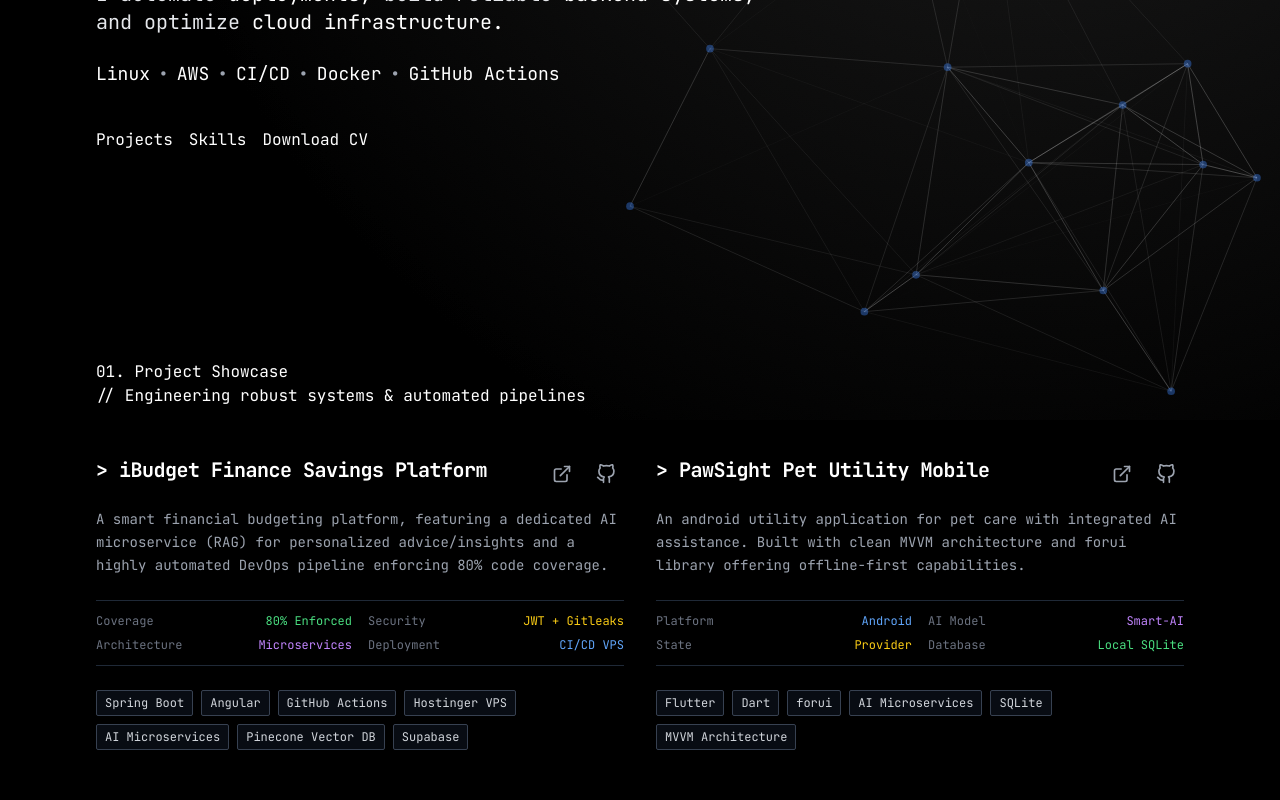
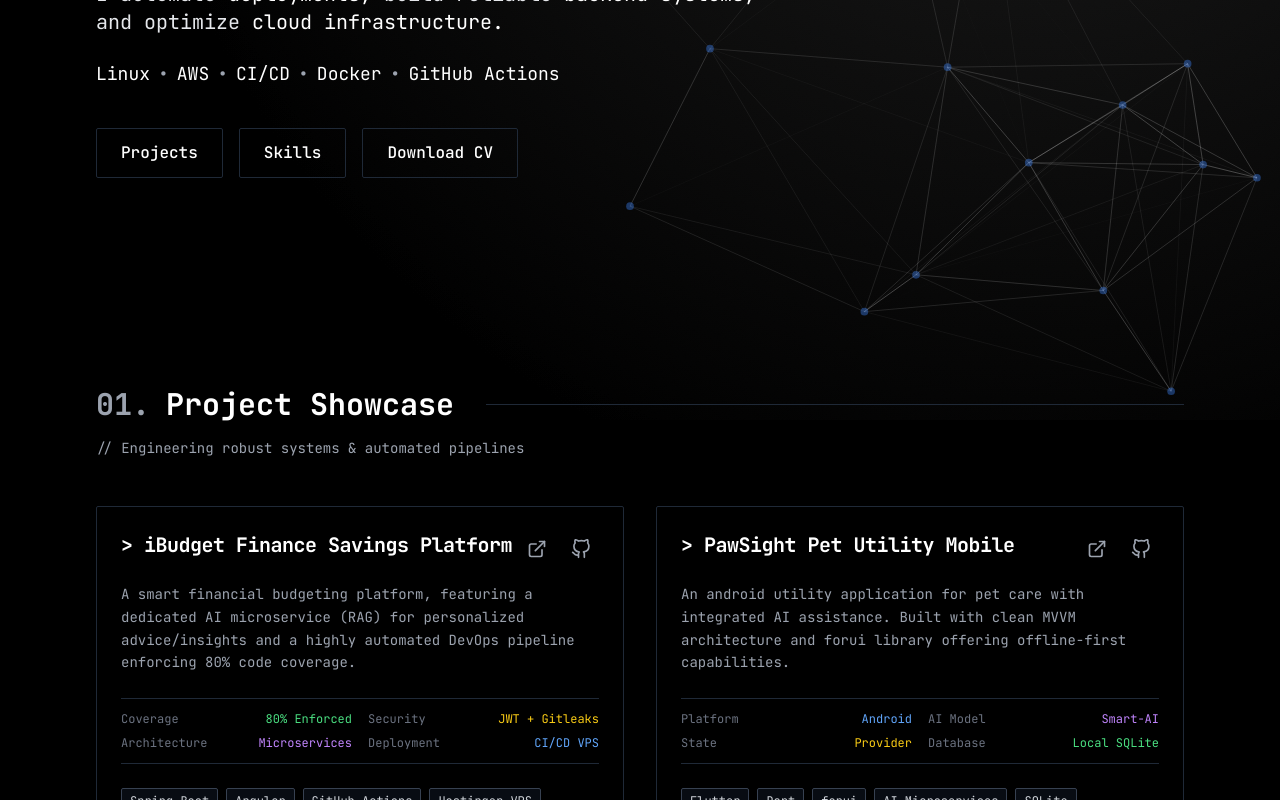
Before and after one commit to mejares-jamesmichael/kaelvxdev-web-space, a SvelteKit app: page / in a window 1280 px wide. Shown: the part 380-1180 px from the top of the page. Built offline with nearby package versions, Linux system fonts and the light colour scheme.

Commit message:
color system

```diff
--- a/src/app.css
+++ b/src/app.css
@@ -2,6 +2,42 @@
 @tailwind base;
 @tailwind components;
 @tailwind utilities;
+
+/* ========================================
+   DESIGN SYSTEM - Neo-Terminal Theme
+   ======================================== */
+
+:root {
+  /* Colors - Monochrome Gray Theme */
+  --color-primary: #9ca3af;        /* gray-400 */
+  --color-secondary: #6b7280;      /* gray-500 */
+  --color-success: #4ade80;        /* green-400 */
+  --color-accent: #d1d5db;         /* gray-300 */
+
+  /* Borders */
+  --border-default: #1f2937;       /* gray-800 */
+  --border-hover: rgba(156, 163, 175, 0.4); /* gray-400/40 */
+
+  /* Backgrounds */
+  --bg-card: rgba(0, 0, 0, 0.5);
+  --bg-card-hover: rgba(0, 0, 0, 0.7);
+
+  /* Shadows & Glows - Subtle Gray */
+  --glow-sm: 0 0 20px rgba(156, 163, 175, 0.1);
+  --glow-md: 0 0 30px rgba(156, 163, 175, 0.15);
+  --glow-lg: 0 0 40px rgba(156, 163, 175, 0.2);
+
+  /* Spacing */
+  --section-spacing: 5rem;  /* py-20 */
+  --section-gap: 3rem;      /* mb-12 */
+
+  /* Border Radius */
+  --radius-sm: 0.125rem;    /* rounded-sm */
+
+  /* Transitions */
+  --transition-default: all 300ms ease-out;
+  --transition-slow: all 500ms ease-out;
+}
 
 body {
   background-color: #000000;
@@ -9,11 +45,76 @@ body {
   font-family: 'JetBrains Mono', monospace;
 }
 
-/* Ensure font rendering is crisp */
 html {
   -webkit-font-smoothing: antialiased;
   -moz-osx-font-smoothing: grayscale;
   scroll-behavior: smooth;
+}
+
+/* ========================================
+   COMPONENT UTILITIES
+   ======================================== */
+
+@layer components {
+  /* Card Base */
+  .card {
+    @apply p-6 border rounded-sm bg-black/50;
+    border-color: var(--border-default);
+    transition: var(--transition-default);
+  }
+
+  .card:hover {
+    border-color: var(--border-hover);
+    box-shadow: var(--glow-md);
+    transform: translateY(-4px);
+  }
+
+  /* Section Header Pattern */
+  .section-header {
+    @apply text-3xl font-bold text-white mb-4 font-mono flex items-center gap-4;
+  }
+
+  .section-number {
+    @apply text-gray-400;
+  }
+
+  .section-divider {
+    @apply h-px bg-gray-800 flex-grow ml-4;
+  }
+
+  .section-description {
+    @apply text-gray-400 font-mono text-sm;
+  }
+
+  /* Button Base */
+  .btn {
+    @apply px-6 py-3 border rounded-sm font-medium font-mono transition-all duration-300;
+    border-color: var(--border-default);
+  }
+
+  .btn:hover {
+    @apply bg-white text-black;
+    border-color: #ffffff;
+  }
+
+  /* Glow Effect - Subtle Gray */
+  .glow-card {
+    position: relative;
+  }
+
+  .glow-card::before {
+    content: '';
+    position: absolute;
+    inset: 0;
+    background: linear-gradient(135deg, rgba(156, 163, 175, 0), rgba(107, 114, 128, 0));
+    transition: var(--transition-slow);
+    pointer-events: none;
+    border-radius: var(--radius-sm);
+  }
+
+  .glow-card:hover::before {
+    background: linear-gradient(135deg, rgba(156, 163, 175, 0.03), rgba(107, 114, 128, 0.03));
+  }
 }
 
 @layer utilities {
@@ -25,7 +126,19 @@ html {
     background-size: 200% 200%;
     animation: gradient 3s ease infinite;
   }
+
+  .animate-fade-in {
+    animation: fadeIn 1s ease-out forwards;
+  }
+
+  .animate-slide-up {
+    animation: slideUp 1s ease-out forwards;
+  }
 }
+
+/* ========================================
+   ANIMATIONS
+   ======================================== */
 
 @keyframes blink {
   0%, 50% { opacity: 1; }
@@ -36,6 +149,26 @@ html {
   0%, 100% { background-position: 0% 50%; }
   50% { background-position: 100% 50%; }
 }
+
+@keyframes fadeIn {
+  from { opacity: 0; }
+  to { opacity: 1; }
+}
+
+@keyframes slideUp {
+  from {
+    opacity: 0;
+    transform: translateY(2rem);
+  }
+  to {
+    opacity: 1;
+    transform: translateY(0);
+  }
+}
+
+/* ========================================
+   ACCESSIBILITY
+   ======================================== */
 
 @media (prefers-reduced-motion: reduce) {
   html {
```
